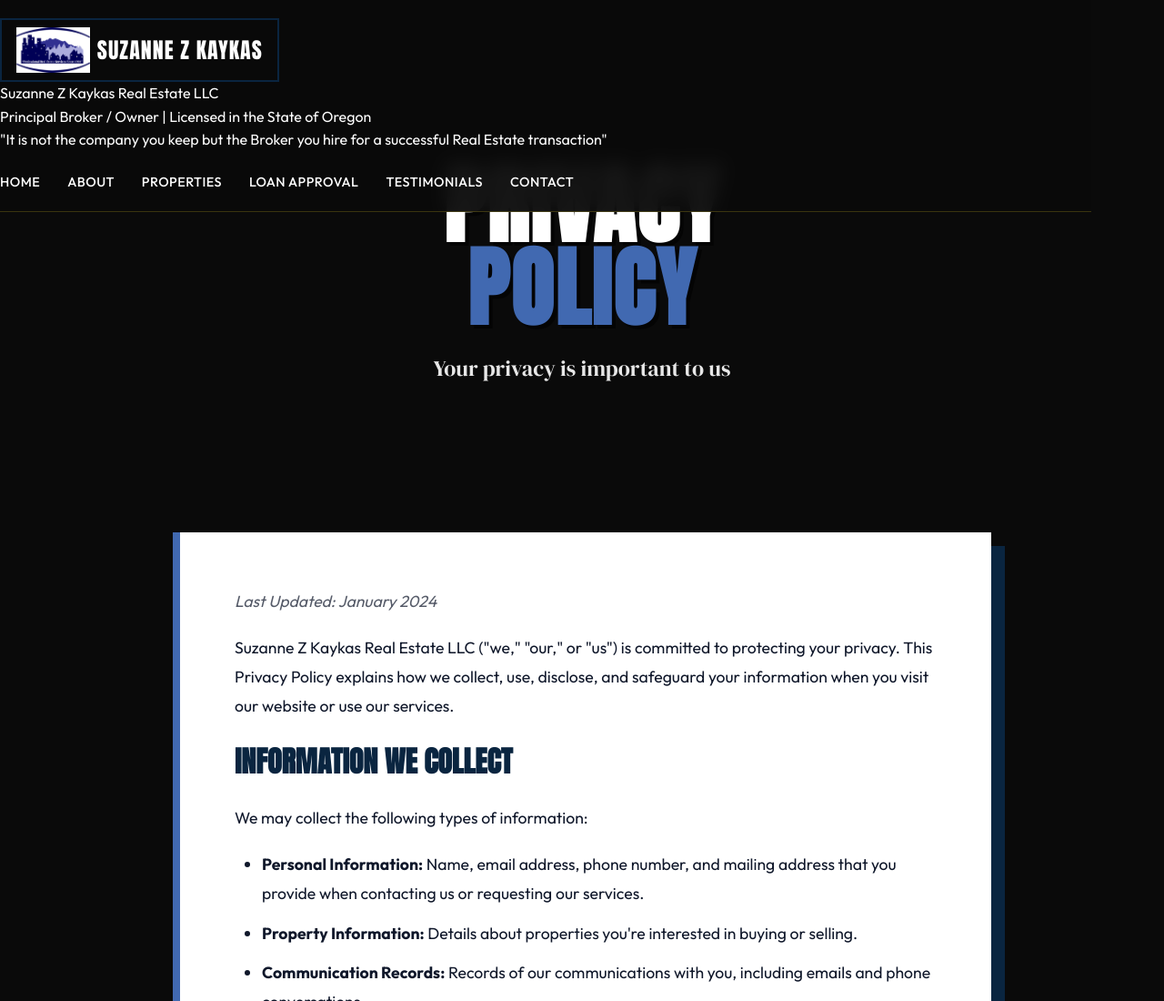
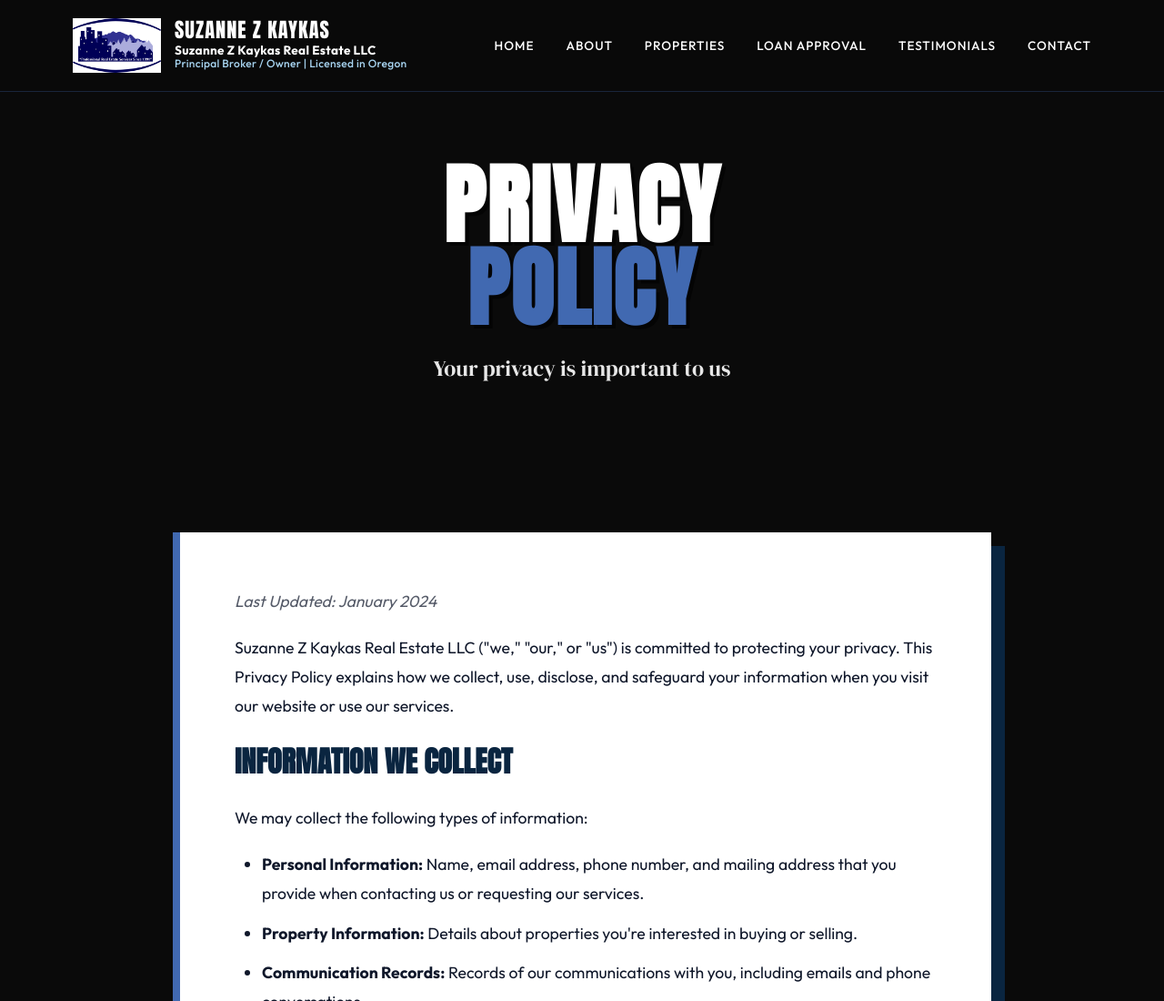
Before and after one commit to kaykas/suzanne-real-estate-website, a plain HTML site: page privacy-policy.html in a window 1280 px wide. Shown: the top 1100 px of the page at 91% size. Drawn offline with Linux system fonts and the light colour scheme.

Commit message:
Apply full-width navigation redesign to all pages
Applied the cleaner, full-width navigation design across all 7 remaining pages:
- about.html
- contact.html
- loan-approval.html
- privacy-policy.html
- properties.html
- resources.html
- testimonials.html

CONSISTENT CHANGES ACROSS ALL PAGES:
- Full-width navigation bar (no container constraint)
- Removed boxy border around logo
- Logo size increased to 60px
- Firm credentials inline with logo (more compact)
- Navigation links with underline hover effect
- Hidden tagline from nav (reduces clutter)
- Better spacing and alignment
- Modern, professional appearance

All pages now have consistent, clean navigation that extends the full width of the viewport.

```diff
--- a/privacy-policy.html
+++ b/privacy-policy.html
@@ -43,6 +43,7 @@
             z-index: 2;
         }
 
+
         /* Navigation */
         .nav-bar {
             position: fixed;
@@ -50,75 +51,108 @@
             left: 0;
             width: 100%;
             z-index: 100;
-            background: rgba(10, 10, 10, 0.95);
+            background: rgba(10, 10, 10, 0.98);
             backdrop-filter: blur(10px);
-            padding: 20px 0;
-            border-bottom: 1px solid rgba(254, 225, 35, 0.2);
+            border-bottom: 1px solid rgba(65, 105, 177, 0.3);
         }
 
         .nav-content {
+            max-width: var(--container-width);
+            margin: 0 auto;
+            padding: 20px 40px;
             display: flex;
             justify-content: space-between;
             align-items: center;
-            flex-wrap: wrap;
+            gap: 40px;
+        }
+
+        .logo-section {
+            display: flex;
+            align-items: center;
             gap: 20px;
         }
 
         .logo {
-            font-family: var(--font-display);
-            font-size: 1.5rem;
-            color: var(--color-cream);
+            display: flex;
+            align-items: center;
+            gap: 15px;
             text-decoration: none;
-            border: 2px solid var(--color-navy-blue);
-            padding: 8px 16px;
-            display: inline-flex;
-            align-items: center;
-            gap: 8px;
-            transition: all 0.3s;
+            transition: opacity 0.3s;
         }
 
         .logo:hover {
-            border-color: var(--color-royal-blue);
-            transform: translateY(-2px);
+            opacity: 0.8;
         }
 
         .logo-image {
-            height: 50px;
+            height: 60px;
             width: auto;
             display: block;
         }
 
+        .logo-text-group {
+            display: flex;
+            flex-direction: column;
+            gap: 2px;
+        }
+
         .logo-text {
             font-family: var(--font-display);
-            font-size: 1.5rem;
+            font-size: 1.4rem;
             letter-spacing: 1px;
+            color: var(--color-cream);
+            line-height: 1;
         }
 
-        .logo-square {
-            width: 12px;
-            height: 12px;
-            background: var(--color-royal-blue);
+        .firm-credentials {
+            line-height: 1.2;
+        }
+
+        .firm-name {
+            font-family: var(--font-body);
+            font-size: 0.85rem;
+            color: var(--color-cream);
+            font-weight: 600;
+            letter-spacing: 0.3px;
+        }
+
+        .broker-designation {
+            font-family: var(--font-body);
+            font-size: 0.75rem;
+            color: var(--color-sky-blue);
+            font-weight: 500;
+            letter-spacing: 0.3px;
+        }
+
+        .company-tagline {
+            display: none;
         }
 
         .nav-links {
             display: flex;
-            gap: 30px;
+            gap: 35px;
             list-style: none;
             align-items: center;
+            margin: 0;
+            padding: 0;
         }
 
         .nav-links a {
             color: var(--color-cream);
             text-decoration: none;
             font-weight: 500;
-            transition: color 0.3s;
+            transition: all 0.3s;
             text-transform: uppercase;
-            font-size: 0.9rem;
-            letter-spacing: 0.5px;
+            font-size: 0.85rem;
+            letter-spacing: 1px;
+            padding: 8px 0;
+            border-bottom: 2px solid transparent;
         }
 
-        .nav-links a:hover {
+        .nav-links a:hover,
+        .nav-links a.active {
             color: var(--color-royal-blue);
+            border-bottom-color: var(--color-royal-blue);
         }
 
         /* Page Header */
@@ -281,19 +315,20 @@
 </head>
 <body>
 
-    <!-- Navigation -->
-    <nav class="container nav-bar">
+        <!-- Navigation -->
+    <nav class="nav-bar">
         <div class="nav-content">
-            <div>
+            <div class="logo-section">
                 <a href="index.html" class="logo">
                     <img src="wp-content/uploads/2018/06/logo-new.jpg" alt="Suzanne Z Kaykas Real Estate" class="logo-image">
-                    <span class="logo-text">SUZANNE Z KAYKAS</span>
+                    <div class="logo-text-group">
+                        <span class="logo-text">SUZANNE Z KAYKAS</span>
+                        <div class="firm-credentials">
+                            <div class="firm-name">Suzanne Z Kaykas Real Estate LLC</div>
+                            <div class="broker-designation">Principal Broker / Owner | Licensed in Oregon</div>
+                        </div>
+                    </div>
                 </a>
-                <div class="firm-credentials">
-                    <p class="firm-name">Suzanne Z Kaykas Real Estate LLC</p>
-                    <p class="broker-designation">Principal Broker / Owner | Licensed in the State of Oregon</p>
-                </div>
-                <p class="company-tagline">"It is not the company you keep but the Broker you hire for a successful Real Estate transaction"</p>
             </div>
             <ul class="nav-links">
                 <li><a href="index.html">Home</a></li>
```
Also changed, not shown: about.html (+68 -34 lines), contact.html (+52 -50 lines), loan-approval.html (+52 -50 lines), properties.html (+68 -34 lines), resources.html (+68 -34 lines), testimonials.html (+68 -34 lines).
